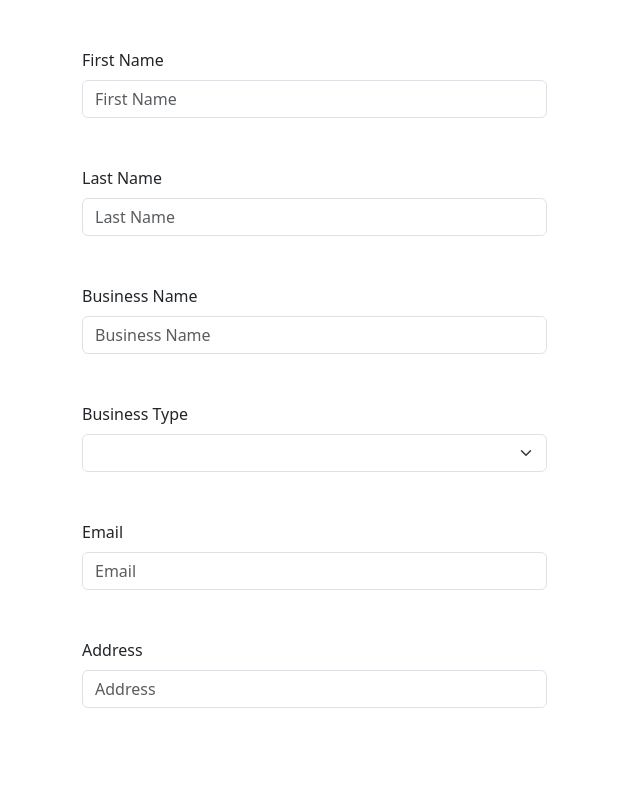
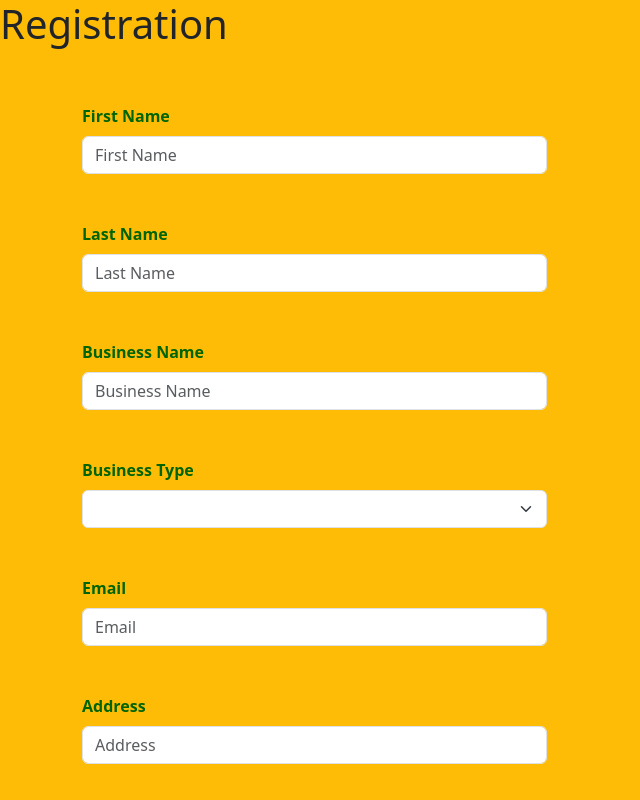
Before and after one commit to gachiza/onlineshop, a Django app: template myecommerce/templates/ecommerce/registration.html in a window 1280 px wide. Shown: the whole page, without its empty margins (0-640 px from the left). Run offline with Django 5.2, Linux system fonts and the light colour scheme; the template is opened without the code that fills it, so the values that code supplies are empty.

Commit message:
changes(3)

```diff
--- a/myecommerce/templates/ecommerce/registration.html
+++ b/myecommerce/templates/ecommerce/registration.html
@@ -8,30 +8,30 @@
     <link href="https://cdn.jsdelivr.net/npm/bootstrap@5.3.3/dist/css/bootstrap.min.css" rel="stylesheet" integrity="sha384-QWTKZyjpPEjISv5WaRU9OFeRpok6YctnYmDr5pNlyT2bRjXh0JMhjY6hW+ALEwIH" crossorigin="anonymous">
     <link rel="stylesheet" href="{% static 'css/style.css' %}">
   </head>
-  <body style="background-color:">
-    <form method="POST" action="">
-
-      </div><br><br>
+  <body style="background-color: rgba(255, 187, 0, 0.973);">
+    <form method="POST" action=""></form>
+    <h1>Registration</h1>
+    </div><br><br>
       <form>
         <div class="container">
           <div class="row d-flex justify-content-center">
         <div class="col-12">
-          <label for="inputAddress" class="form-label">First Name</label>
+          <label for="inputAddress" class="form-label" style="color: darkgreen;"><b>First Name</b></label>
           <div class="col-sm-5">
           <input type="text" class="form-control" id="inputFirstName" placeholder="First Name">
         </div><br><br>
         <div class="col-12">
-          <label for="inputAddress" class="form-label">Last Name</label>
+          <label for="inputAddress" class="form-label"style="color: darkgreen;"><b>Last Name</b></label>
           <div class="col-sm-5">
           <input type="text" class="form-control" id="inputLastName" placeholder="Last Name">
         </div><br><br>
         <div class="col-12">
-          <label for="inputAddress" class="form-label">Business Name</label>
+          <label for="inputAddress" class="form-label"style="color: darkgreen;"><b>Business Name</b></label>
           <div class="col-sm-5">
           <input type="text" class="form-control" id="inputBusinessName" placeholder="Business Name">
         </div><br><br>
         <div class="col-auto">
-          <label for="inputAddress" class="form-label">Business Type</label>
+          <label for="inputAddress" class="form-label"style="color: darkgreen;"><b>Business Type</b></label>
           <div class="col-sm-5">
           <label class="visually-hidden" for="autoSizingSelect">Preference</label>
           <select class="form-select" id="autoSizingSelect">
@@ -44,13 +44,13 @@
           </select>
         </div><br><br>
        <div class="col-12">
-          <label for="inputAddress" class="form-label">Email</label>
+          <label for="inputAddress" class="form-label"style="color: darkgreen;"><b>Email</b></label>
           <div class="col-sm-5">
           <input type="email" class="form-control" id="inputemail" placeholder="Email">
         </div><br><br>
 
               <div class="col-12">
-                <label for="inputAddress" class="form-label">Address</label>
+                <label for="inputAddress" class="form-label"style="color: darkgreen;"><b>Address</b></label>
                 <div class="col-sm-5">
                 <input type="text" class="form-control" id="inputAddress" placeholder="Address">
               </div>
```
Also changed, not shown: myecommerce/templates/ecommerce/login.html (+6 -4 lines).
